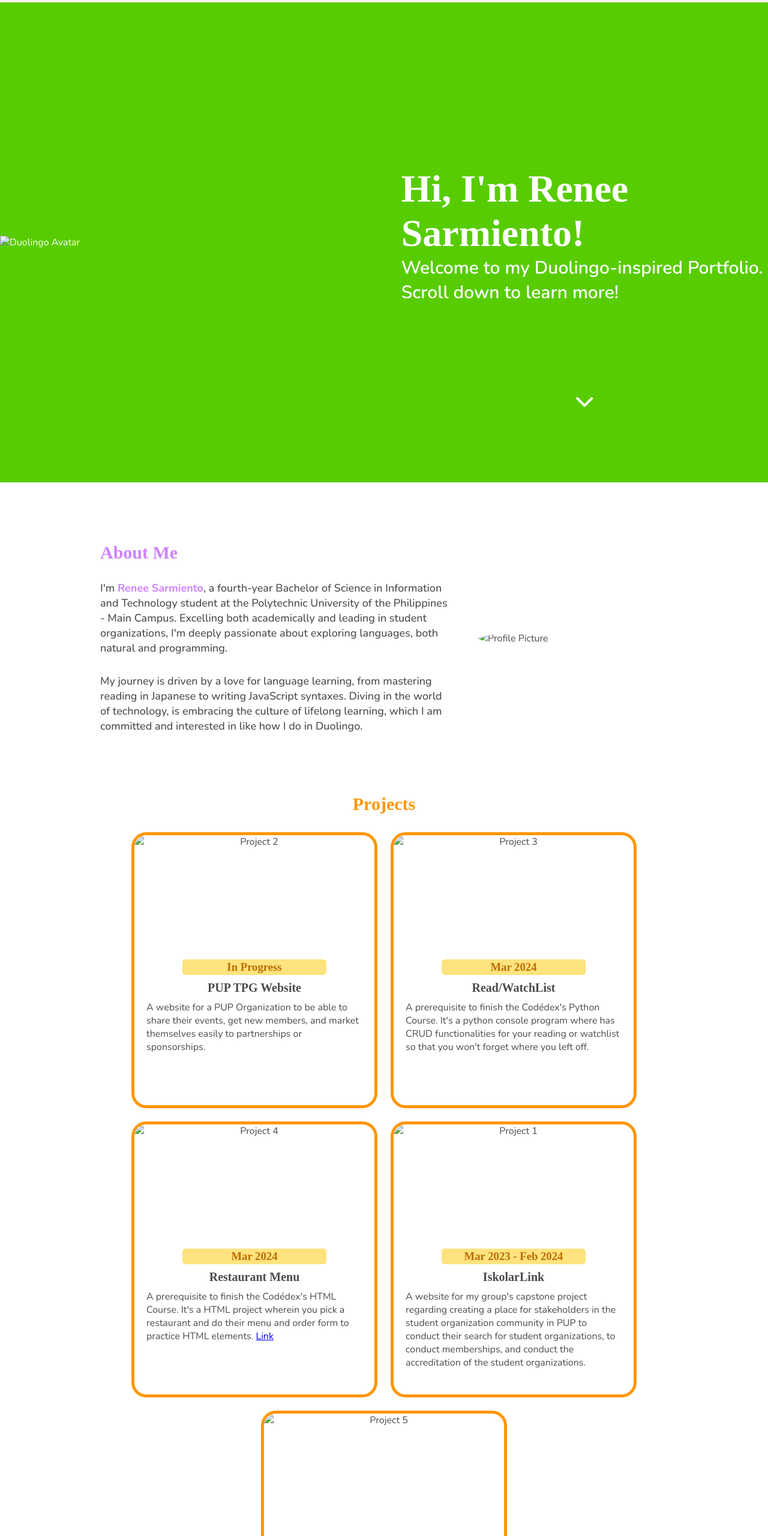
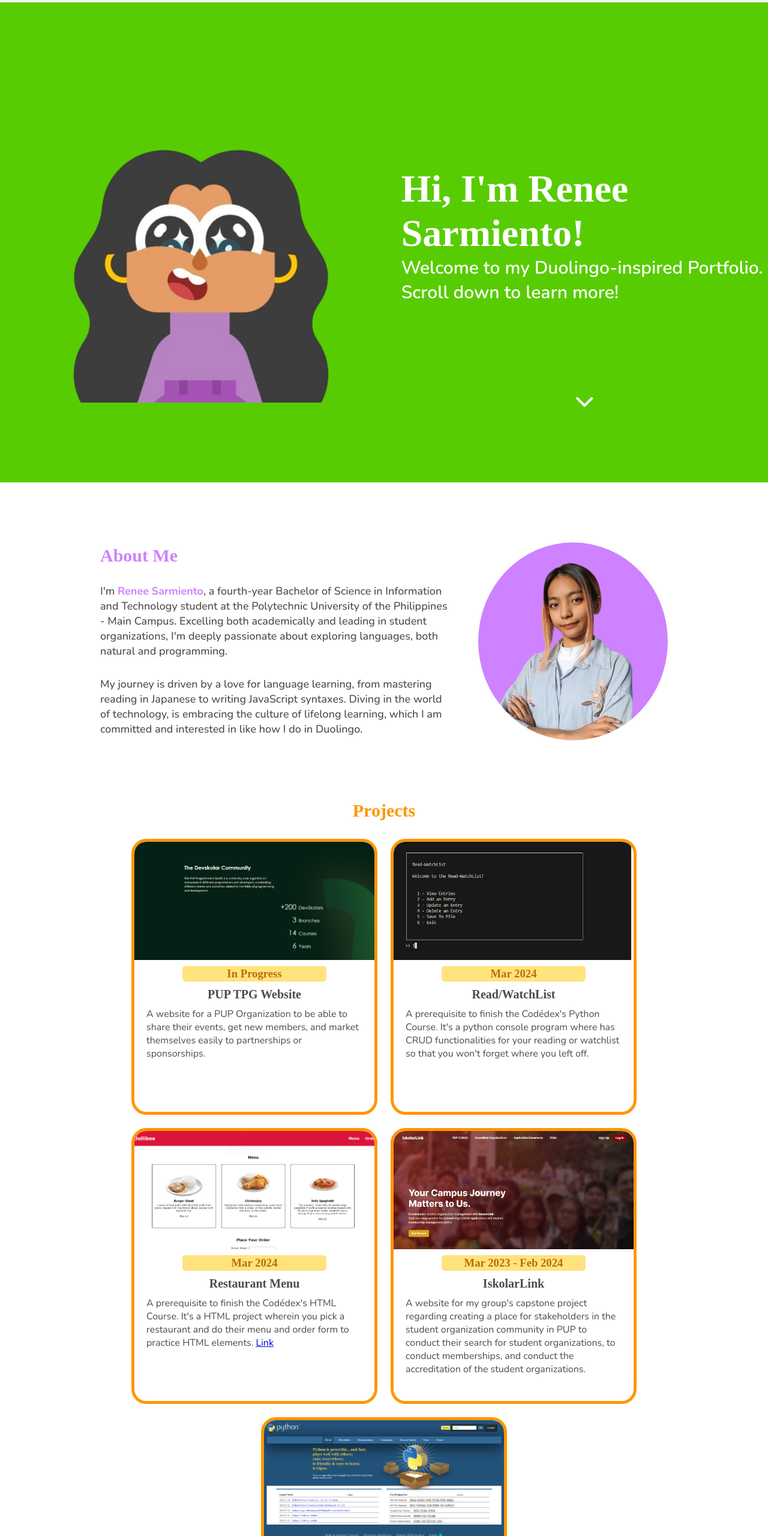
Before and after one commit to CptRainy/portfolio, a plain HTML site: page index.html in a window 1280 px wide. Shown: the part 60-2620 px from the top of the page at 60% size. Drawn offline with nearby package versions, Linux system fonts and the light colour scheme; the site is published under a folder, as on GitHub Pages, so addresses that start at the root find nothing.

Commit message:
Update index.html

```diff
--- a/index.html
+++ b/index.html
@@ -20,7 +20,7 @@
     </header>
     <main>
         <section id="hero">
-            <img src="/assets/duolingo-avatar.png" alt="Duolingo Avatar" width="700px" height="auto">
+            <img src="assets/duolingo-avatar.png" alt="Duolingo Avatar" width="700px" height="auto">
             <div id="hero-text">
                 <h1>Hi, I'm Renee Sarmiento!</h1>
                 <p>Welcome to my Duolingo-inspired Portfolio.<br>Scroll down to learn more!</p>
@@ -34,38 +34,38 @@
                 <p>I'm <strong class="purple-text">Renee Sarmiento</strong>, a fourth-year Bachelor of Science in Information and Technology student at the Polytechnic University of the Philippines - Main Campus. Excelling both academically and leading in student organizations, I'm deeply passionate about exploring languages, both natural and programming.</p>
                 <p>My journey is driven by a love for language learning, from mastering reading in Japanese to writing JavaScript syntaxes. Diving in the world of technology, is embracing the culture of lifelong learning, which I am committed and interested in like how I do in Duolingo.</p>
             </div>
-            <img src="/assets/profile.png" alt="Profile Picture" width="316px">
+            <img src="assets/profile.png" alt="Profile Picture" width="316px">
         </section>
 
         <section id="projects">
             <h2 class="orange-text">Projects</h2>
             <div id="projects-container">
                 <div id="project-container">
-                    <img src="/assets/project-2.png" alt="Project 2">
+                    <img src="assets/project-2.png" alt="Project 2">
                     <h3 class="tinted-yellow-text date">In Progress</h3>
                     <h4>PUP TPG Website</h4>
                     <p>A website for a PUP Organization to be able to share their events, get new members, and market themselves easily to partnerships or sponsorships.</p>
                 </div>
                 <div id="project-container">
-                    <img src="/assets/project-3.png" alt="Project 3">
+                    <img src="assets/project-3.png" alt="Project 3">
                     <h3 class="tinted-yellow-text date">Mar 2024</h3>
                     <h4>Read/WatchList</h4>
                     <p>A prerequisite to finish the Codédex's Python Course. It's a python console program where has CRUD functionalities for your reading or watchlist so that you won't forget where you left off.</p>
                 </div>
                 <div id="project-container">
-                    <img src="/assets/project-4.png" alt="Project 4">
+                    <img src="assets/project-4.png" alt="Project 4">
                     <h3 class="tinted-yellow-text date">Mar 2024</h3>
                     <h4>Restaurant Menu</h4>
                     <p>A prerequisite to finish the Codédex's HTML Course. It's a HTML project wherein you pick a restaurant and do their menu and order form to practice HTML elements. <a href="https://cptrainy.github.io/Restaurant-Menu/" target="_blank">Link</a></p>
                 </div>
                 <div id="project-container">
-                    <img src="/assets/project-1.png" alt="Project 1">
+                    <img src="assets/project-1.png" alt="Project 1">
                     <h3 class="tinted-yellow-text date">Mar 2023 - Feb 2024</h3>
                     <h4>IskolarLink</h4>
                     <p>A website for my group's capstone project regarding creating a place for stakeholders in the student organization community in PUP to conduct their search for student organizations, to conduct memberships, and conduct the accreditation of the student organizations.</p>
                 </div>
                 <div id="project-container">
-                    <img src="/assets/project-5.png" alt="Project 5">
+                    <img src="assets/project-5.png" alt="Project 5">
                     <h3 class="tinted-yellow-text date">Jan 2024</h3>
                     <h4>Python Clone Website</h4>
                     <p>Cloning a website from scratch based on a given picture without using flex nor grid. Only utilizing positioning and display inline-block, inline, and block to accomplish this.</p>
@@ -76,11 +76,11 @@
             <h2>Wanna Get in Touch? </h2>
             <p>Check out my socials or send me an email, I’d love to hear from you! Also, if you are on Duolingo, send me a friend request: <b>KapitanUlan</b></p>
             <div id="social-link">
-                <a href="https://github.com/CptRainy" target="_blank"><img src="/assets/github.png"></a>
-                <a href="https://www.linkedin.com/in/renee-sarmiento-78b6292b5/" target="_blank"><img src="/assets/linkedin.png"></a>
-                <a href="mailto:renee.j.sarmiento@gmail.com"><img src="/assets/email.png"></a>
+                <a href="https://github.com/CptRainy" target="_blank"><img src="assets/github.png"></a>
+                <a href="https://www.linkedin.com/in/renee-sarmiento-78b6292b5/" target="_blank"><img src="assets/linkedin.png"></a>
+                <a href="mailto:renee.j.sarmiento@gmail.com"><img src="assets/email.png"></a>
             </div>
-            <img id="contact-img" src="/assets/contact.png">
+            <img id="contact-img" src="assets/contact.png">
         </section>
     </main>
     <footer>
```
